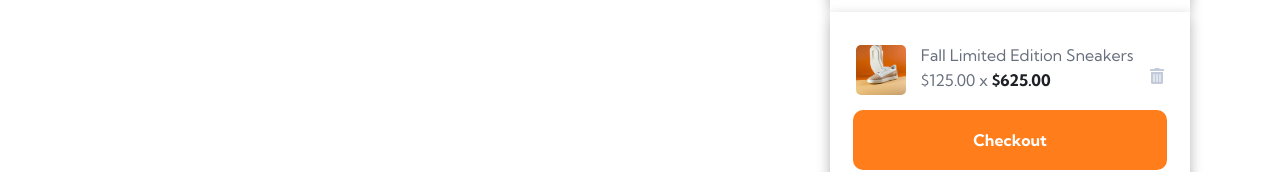
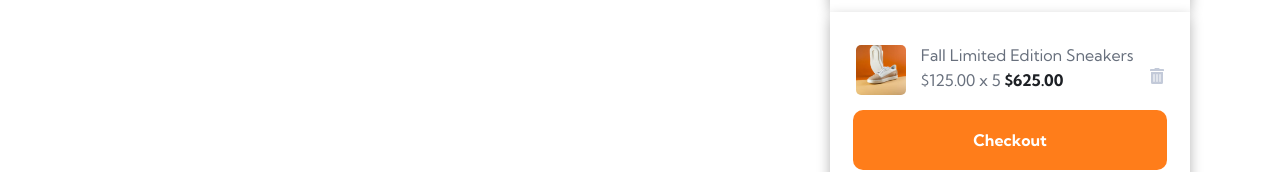
Before and after one commit to shinthantkg/ecommerce-landing-page, a React (Vite) app: page / in a window 1280 px wide. Both pictures are taken after a click on the button 1061 px from the left and 53 px from the top of the page. Shown: the part 148-320 px from the top of the page. Built offline with nearby package versions, Linux system fonts and the light colour scheme.

Commit message:
Keep track of number of items in cart.

```diff
--- a/src/components/Cart.jsx
+++ b/src/components/Cart.jsx
@@ -56,7 +56,7 @@ export default function Cart() {
                   <img className="cart-item__thumbnail" src={productThumbnail} alt="Fall Limited Edition Sneakers" />
                   <div className="cart-item__text-info flex flex-fd-c">
                     <figcaption className="cart-item__name">Fall Limited Edition Sneakers</figcaption>
-                    <span className="cart-item__amount">{`$${itemPrice}.00 x`} <span className="cart-item__total-price">${itemPrice * items}.00</span></span>
+                    <span className="cart-item__amount">{`$${itemPrice}.00 x ${items}`} <span className="cart-item__total-price">${itemPrice * items}.00</span></span>
                   </div>
                 </figure>
                 <button
```
